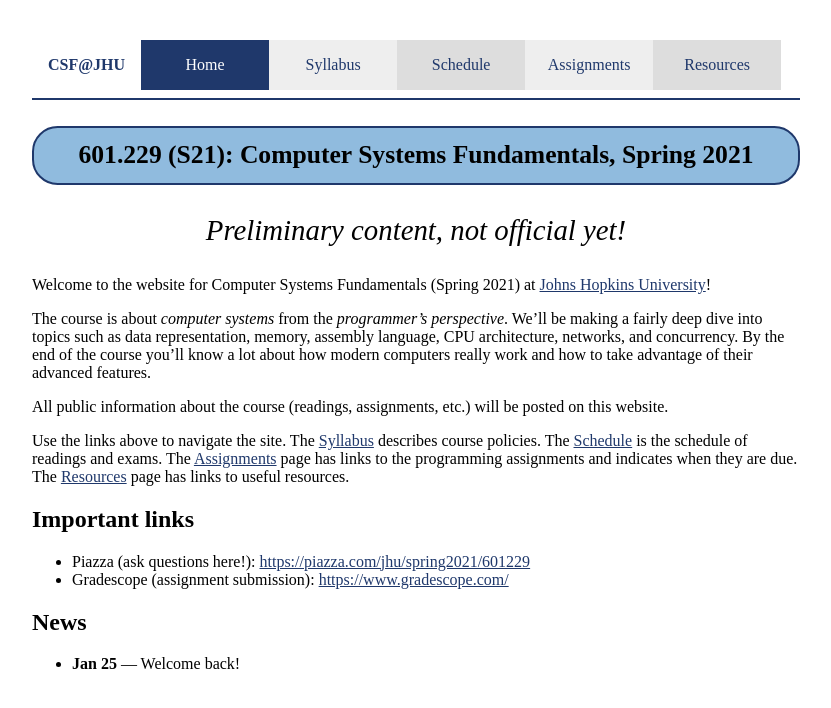
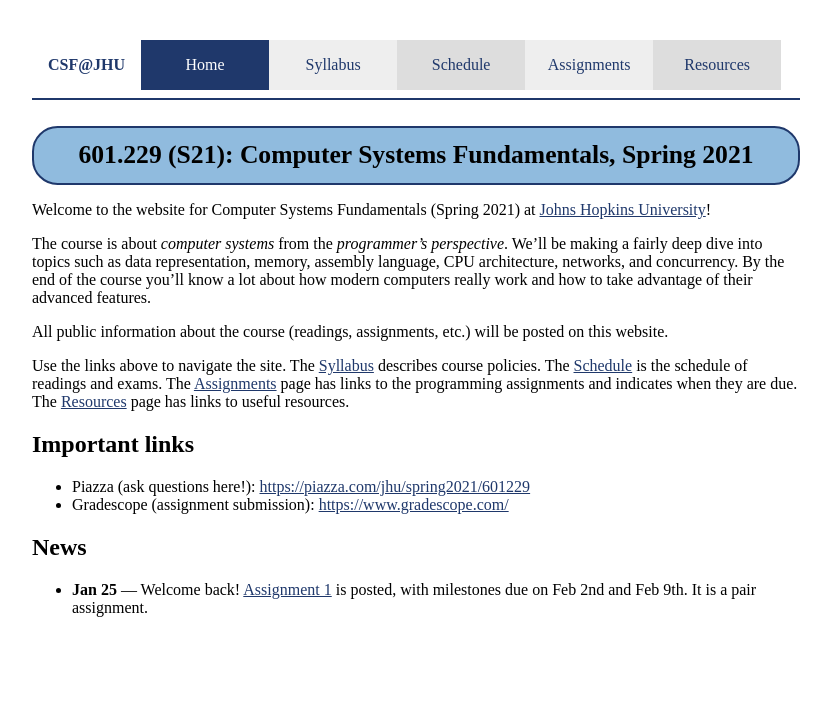
Before and after one commit to jhucsf/spring2021, a Jekyll site: the page built from index.md, in a window 1280 px wide. Shown: the top 708 px of the page, without its empty margins (224-1055 px from the left). Built offline with Jekyll 4.4.1, drawn with Linux system fonts in a browser that asks for light colours.

Commit message:
make official

```diff
--- a/_layouts/default.html
+++ b/_layouts/default.html
@@ -26,10 +26,6 @@
 
 		<div id="pageTitle">{{site.coursename}}: {{page.title}}</div>
 
-		<div style="text-align: center; font-size: 180%; margin-top: 1em; margin-bottom: 1em;">
-			<em>Preliminary content, not official yet!</em>
-		</div>
-
 		{{content}}
 
 		<div id="footer"></div>
--- a/index.md
+++ b/index.md
@@ -19,4 +19,4 @@ Use the links above to navigate the site.  The [Syllabus](syllabus.html) describ
 
 ## News
 
-* **Jan 25** — Welcome back!
+* **Jan 25** — Welcome back! [Assignment 1](assign/assign01.html) is posted, with milestones due on Feb 2nd and Feb 9th. It is a pair assignment.
```
